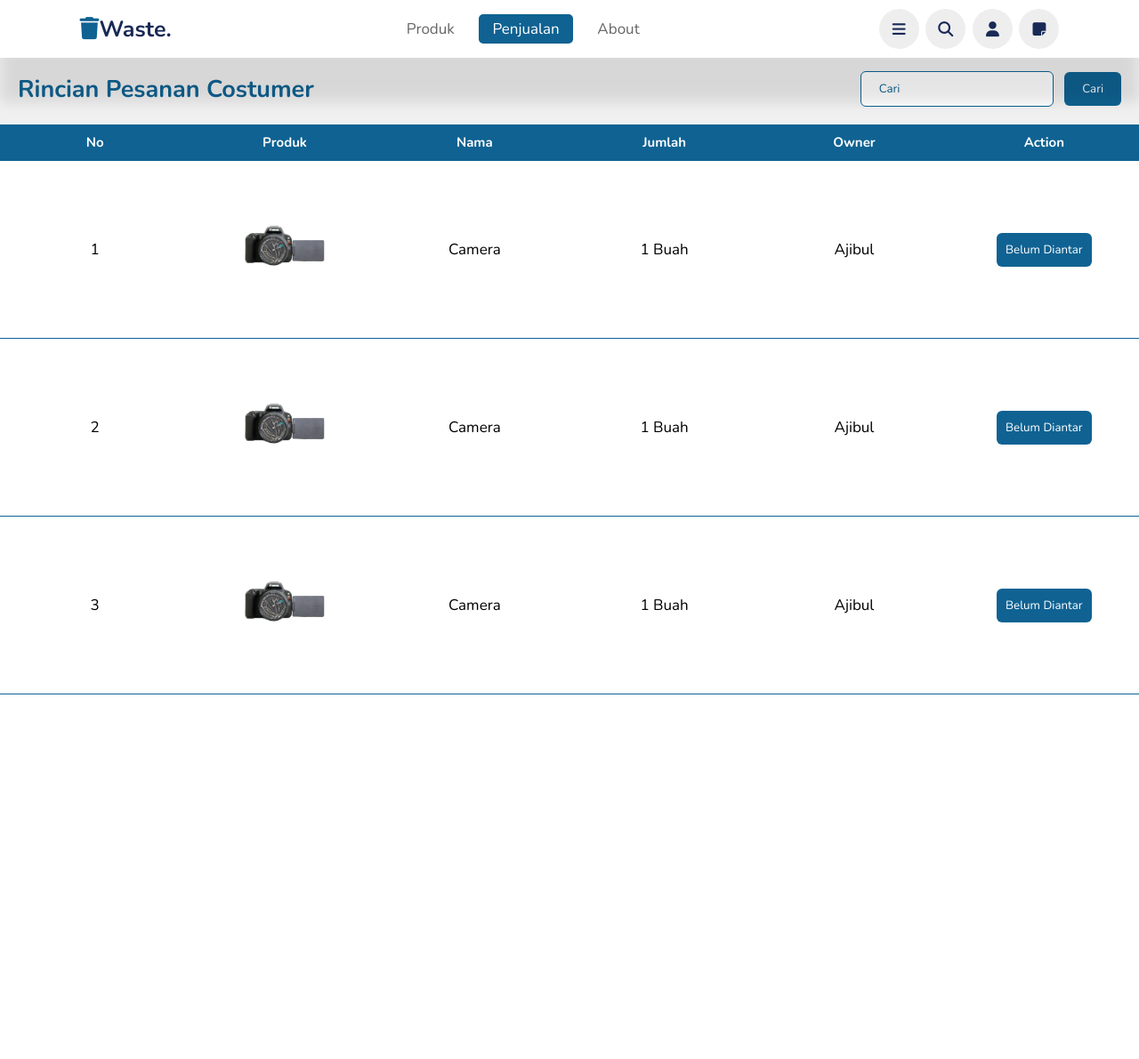
After one commit to alyairzanr/Project_Ewaste-Shop_Kelompok-2, a Flask app: template templates/infoOrder.html in a window 1280 px wide. The commit adds this page. Shown: the whole page at 89% size. Run offline with Flask 3, Linux system fonts and the light colour scheme; the template is opened without the code that fills it, so the values that code supplies are empty.

Commit message:
update
menambahkan halaman infoorder

```diff
--- a/static/keranjangStyle.css
+++ b/static/keranjangStyle.css
@@ -87,6 +87,7 @@ thead th{
 
 tbody tr{
     height: 200px;
+    font-size: 1.7rem;
 }
 
 th,td{
--- /dev/null
+++ b/static/styleInfoorder.css
@@ -0,0 +1,296 @@
+@import url('https://fonts.googleapis.com/css2?family=Montserrat&display=swap');
+@import url('https://fonts.googleapis.com/css2?family=Nunito:wght@200;300;400;500;600;700&display=swap');
+
+
+:root{
+--green: #0F6292;
+--black: #192a56;
+--light-color: #666;
+--box-shadow:0 5rem 1.5rem rgba(0,0,0,.1);
+}
+
+
+
+*{
+font-family: 'Nunito', sans-serif;
+margin: 0; padding: 0;
+box-sizing: border-box;
+text-decoration: none;
+outline: none;
+border: none;
+text-transform: capitalize;
+transition: all .2s linear;
+}
+
+
+
+html{
+    font-size: 62.5%;
+    overflow-x: hidden;
+    scroll-padding-top: 5.5rem;
+    scroll-behavior: smooth;
+
+}
+
+header{
+position: fixed;
+top: 0; left: 0; right: 0;
+background: #fff;
+padding: 1rem 7%;
+display: flex;
+align-items: center;
+justify-content: space-between;
+z-index: 1000;
+box-shadow: var(--box-shadow);
+}
+
+header .logo{
+color: var(--black);
+font-size: 2.5rem;
+font-weight: bolder;
+text-decoration: none;
+}
+
+header .logo i{
+color: var(--green);
+}
+
+header .navbar a{
+font-size: 1.7rem;
+border-radius:  .5rem;
+padding: .5rem 1.5rem;
+margin: 0 0.5rem;
+text-decoration: none;
+color: var(--light-color);
+}
+
+header .navbar a.active,
+header .navbar a:hover{
+color: #fff;
+background: var(--green);
+}
+
+header .icons i,
+header .icons a{
+cursor: pointer;
+margin-left: .5rem;
+height: 4.5rem;
+line-height: 4.5rem;
+width: 4.5rem;
+text-align: center;
+font-size: 1.7rem;
+color: var(--black);
+border-radius: 50%;
+background: #eee;
+text-decoration: none;
+}
+
+header .icons i:hover,
+header .icons a:hover{
+color: #fff;
+background: var(--green);
+transform: rotate(360deg);
+}
+
+header .icons #menu-bar{
+display: none;
+}
+
+
+
+@media (max-width:991px){
+    html{
+        font-size: 55%;
+    }
+
+    header{
+        padding: 1rem 2rem;
+    }
+}
+
+
+
+.table{
+    width: 100%;
+}
+
+.table_header{
+    /* position: fixed; */
+    width: 100%;
+    display: flex;
+    justify-content: space-between;
+    align-items: center;
+    padding: 20px;
+    padding-top: 80px;
+    background-color: rgb(240, 240, 240);
+}
+
+.table_header p{
+    color: #0F6292;
+    font-size: 2.7rem;
+    font-weight: bold;
+}
+
+button{
+    outline: none;
+    border: none;
+    border-radius: 6px;
+    cursor: pointer;
+    padding: 10px;
+    color: #ffffff;
+}
+
+button i{
+    font-style: normal;
+}
+
+td button:nth-child(1){
+    background-color: #0F6292;
+}
+
+td button:nth-child(2){
+    background-color: red;
+}
+
+
+.cari{
+    padding: 10px 20px;
+    color: #fff;
+    background-color: #0F6292;
+}
+
+input{
+    padding: 10px 20px;
+    margin: 0 10px;
+    outline: none;
+    border: 1px solid #0F6292;
+    border-radius: 6px;
+    color: #0F6292;
+}
+
+.table_section{
+    /* position: relative; */
+    top: 80px;
+    height: 650px;
+    overflow: auto;
+}
+
+table{
+    /* position: relative; */
+    width: 100%;
+    table-layout: fixed;
+    min-width: 1000px;
+    border-collapse: collapse;
+}
+
+
+thead th{
+    position: sticky;
+    top: 0;
+    background-color: #0F6292;
+    color: white;
+    font-size: 15px;
+}
+
+
+tbody tr{
+    height: 200px;
+}
+
+th,td{
+    border-bottom: 1px solid #0F6292;
+    padding: 10px 20px;
+    word-break: break-all;
+    text-align: center;
+    font-size: 1.7rem;
+}
+
+
+td img{
+    width: 100px;
+    height: auto;
+    object-fit: cover;
+}
+
+tr:hover td{
+    color: #0F6292;
+    cursor: pointer;
+    background-color: white;
+}
+
+
+
+
+
+
+
+::placeholder{
+    color: #0F6292;
+}
+
+
+
+
+
+
+
+
+
+
+
+
+
+
+
+
+
+
+
+
+
+
+
+
+
+@media (max-width:768px){
+    header .icons #menu-bar{
+        display: inline-block;
+    }
+    header .navbar {
+        position: absolute;
+        top: 100%; left: 0; right: 0;
+        background: #fff;
+        border-bottom: 1rem solid rgba(0,0,0,.2);
+        padding: 1rem;
+        clip-path: polygon(0 0,100% 0, 0 0);
+    }
+
+    header .navbar.active{
+        clip-path: polygon(0 0, 100% 0, 100% 100%, 0 100%);
+    }
+
+    header .navbar a{
+        display: block;
+        padding: 1.5rem;
+        margin: 1rem;
+        font-size: 2rem;
+        background: #eee;
+    }
+
+    #search-form #search-box{
+        width: 90%;
+        margin: 0 1rem;
+    }
+}
+
+@media (max-width:991px){
+    html{
+        font-size: 50%;
+    }
+}
+
+
+.style-table{
+    font-size: 1.5em
+
+}
--- /dev/null
+++ b/templates/infoOrder.html
@@ -0,0 +1,103 @@
+<!DOCTYPE html>
+<html lang="en">
+<head>
+    <meta charset="UTF-8">
+    <meta http-equiv="X-UA-Compatible" content="IE=edge">
+    <meta name="viewport" content="width=device-width, initial-scale=1.0">
+    <link rel="stylesheet" href="/static/styleInfoorder.css">
+    <link rel="stylesheet" href="https://cdnjs.cloudflare.com/ajax/libs/font-awesome/6.4.0/css/all.min.css">
+    <title>Halaman Info Orderan</title>
+</head>
+<body>
+    <header>
+        <a href="#" class="logo"><i class="fas fa-trash"></i>waste.</a>
+        <nav class="navbar">
+          <a href="#start">Produk</a>
+          <a class="active" href="/toko" id="penjualan-show">Penjualan</a>
+          <a href="#about">about</a>
+        </nav>
+        <div class="icons">
+          <i class="fas fa-bars" id="menu-bars"></i>
+          <i class="fas fa-search" id="search-icon"></i>
+          <a onclick="location.href='/profile'" class="fas fa-user"></a>
+          <a href="#" class="fas fa-note-sticky"></a>
+        </div>
+      </header>
+
+      <div class="table">
+        <div class="table_header">
+            <p>Rincian Pesanan Costumer</p>
+            <div>
+                <input type="text" placeholder="Cari">
+                <button class="cari">Cari</button>
+            </div>
+        </div>
+        <div class="table_section">
+            <table>
+                <thead>
+                    <tr>
+                        <th>No</th>
+                        <th>Produk</th>
+                        <th>Nama</th>
+                        <th>Jumlah</th>
+                        <th>Owner</th>
+                        <th>Action</th>
+                    </tr>
+                </thead>
+                <tbody>
+                    <tr>
+                        <td>1</td>
+                        <td><img src="/static/image/jam 2.png" alt=""></td>
+                        <td>Camera</td>
+                        <td>1 Buah</td>
+                        <td>Ajibul</td>
+                        <td>
+                            <button><i class="">Belum diantar</i></button>
+                        </td>
+                    </tr>
+                    <tr>
+                        <td>2</td>
+                        <td><img src="/static/image/jam 2.png" alt=""></td>
+                        <td>Camera</td>
+                        <td>1 Buah</td>
+                        <td>Ajibul</td>
+                        <td>
+                            <button><i class="">Belum diantar</i></button>
+                        </td>
+                    </tr>
+                    <tr>
+                        <td>3</td>
+                        <td><img src="/static/image/jam 2.png" alt=""></td>
+                        <td>Camera</td>
+                        <td>1 Buah</td>
+                        <td>Ajibul</td>
+                        <td>
+                            <button><i class="">Belum diantar</i></button>
+                        </td>
+                    </tr>
+                    <tr>
+                        <td>4</td>
+                        <td><img src="/static/image/jam 2.png" alt=""></td>
+                        <td>Camera</td>
+                        <td>1 Buah</td>
+                        <td>Ajibul</td>
+                        <td>
+                            <button><i class="">Belum diantar</i></button>
+                        </td>
+                    </tr>
+                    <tr>
+                        <td>5</td>
+                        <td><img src="/static/image/jam 2.png" alt=""></td>
+                        <td>Camera</td>
+                        <td>1 Buah</td>
+                        <td>Ajibul</td>
+                        <td>
+                            <button><i class="">Belum diantar</i></button>
+                        </td>
+                    </tr>
+                </tbody>
+            </table>
+        </div>
+    </div>
+</body>
+</html>
--- a/templates/toko.html
+++ b/templates/toko.html
@@ -27,7 +27,7 @@
       <i class="fas fa-bars" id="menu-bars"></i>
       <i class="fas fa-search" id="search-icon"></i>
       <a onclick="location.href='/profile'" class="fas fa-user"></a>
-      <a href="#" class="fas fa-shopping-cart"></a>
+      <a href="#" class="fas fa-notes-medical"></a>
     </div>
   </header>
 
--- a/templates/toko.j2
+++ b/templates/toko.j2
@@ -27,7 +27,7 @@
       <i class="fas fa-bars" id="menu-bars"></i>
       <i class="fas fa-search" id="search-icon"></i>
       <a onclick="location.href='/profile'" class="fas fa-user"></a>
-      <a href="#" class="fas fa-shopping-cart"></a>
+      <a href="#" class="fas fa-notes-medical"></a>
     </div>
   </header>
 
```
Also changed, not shown: templates/orderan.html (added, +119 -0 lines), templates/pesanan.html (+4 -5 lines), 1 other file.
